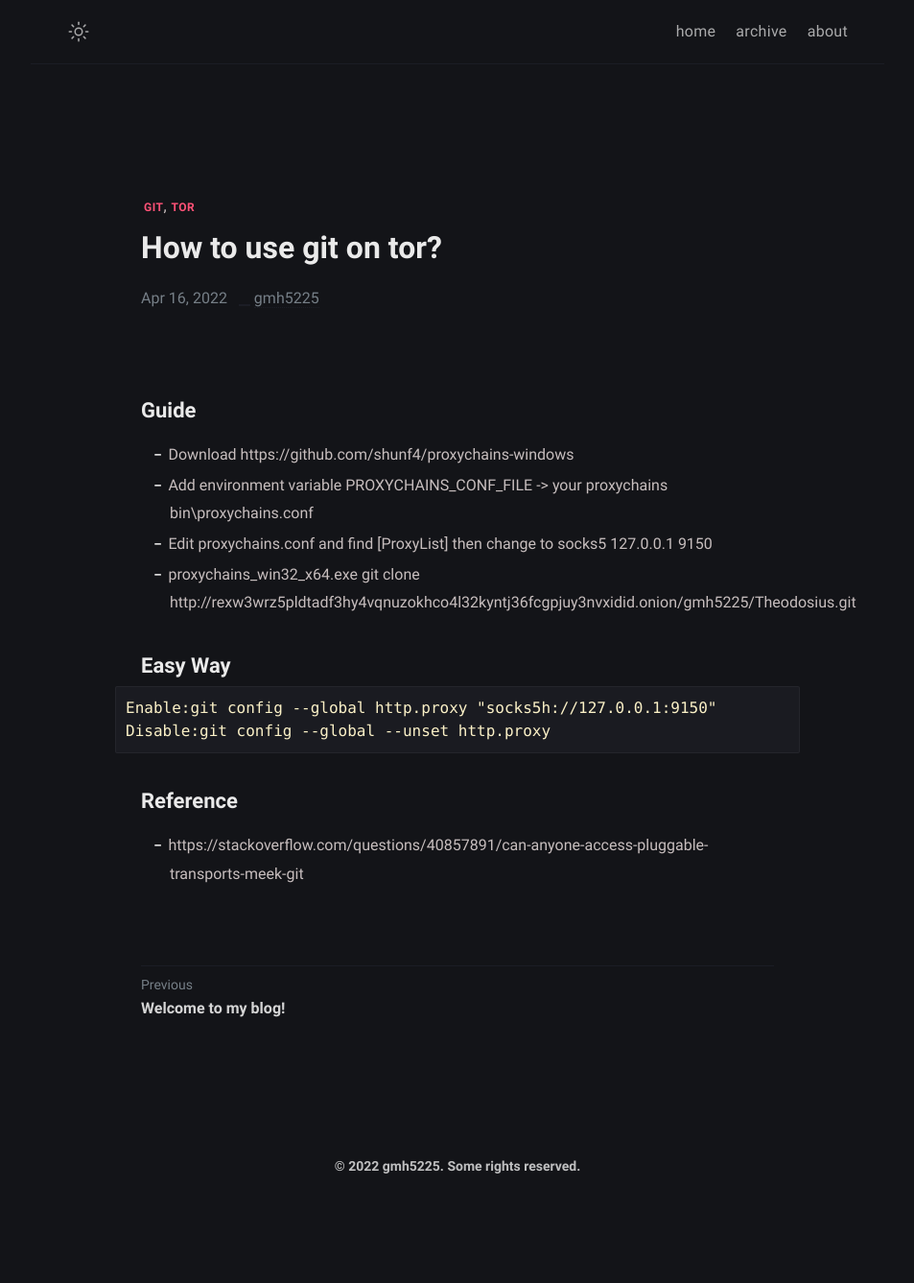
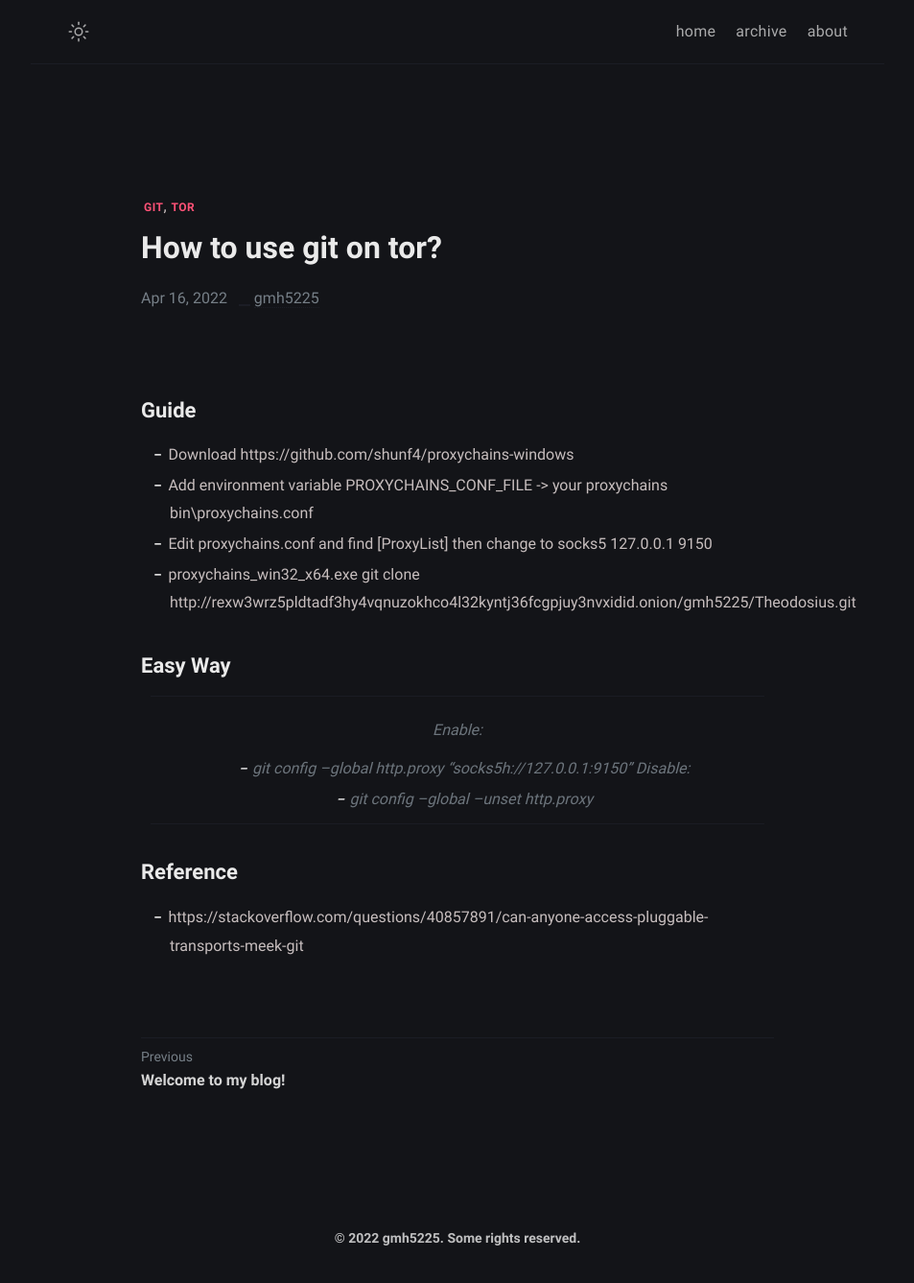
Before and after one commit to gmh5225/gmh5225.github.io, a Jekyll site: the page built from _posts/using-git-on-tor/2022-04-16-using-git-on-tor.md, in a window 1280 px wide. Shown: the whole page at 96% size, without its empty margins (163-1116 px from the left). Built offline with Jekyll 4.4.1, drawn with Linux system fonts in a browser that asks for light colours; before the commit the page ends 1262 px from its top, so only the background shows below that.

````diff
--- a/_posts/using-git-on-tor/2022-04-16-using-git-on-tor.md
+++ b/_posts/using-git-on-tor/2022-04-16-using-git-on-tor.md
@@ -11,10 +11,11 @@ tags: [git, tor]
 - proxychains_win32_x64.exe git clone http://rexw3wrz5pldtadf3hy4vqnuzokhco4l32kyntj36fcgpjuy3nvxidid.onion/gmh5225/Theodosius.git
 
 ## Easy Way
-```
-Enable:git config --global http.proxy "socks5h://127.0.0.1:9150"
-Disable:git config --global --unset http.proxy
-```
+> Enable:
+- git config --global http.proxy "socks5h://127.0.0.1:9150"
+> Disable:
+- git config --global --unset http.proxy
+
 
 ## Reference
 - https://stackoverflow.com/questions/40857891/can-anyone-access-pluggable-transports-meek-git
````
